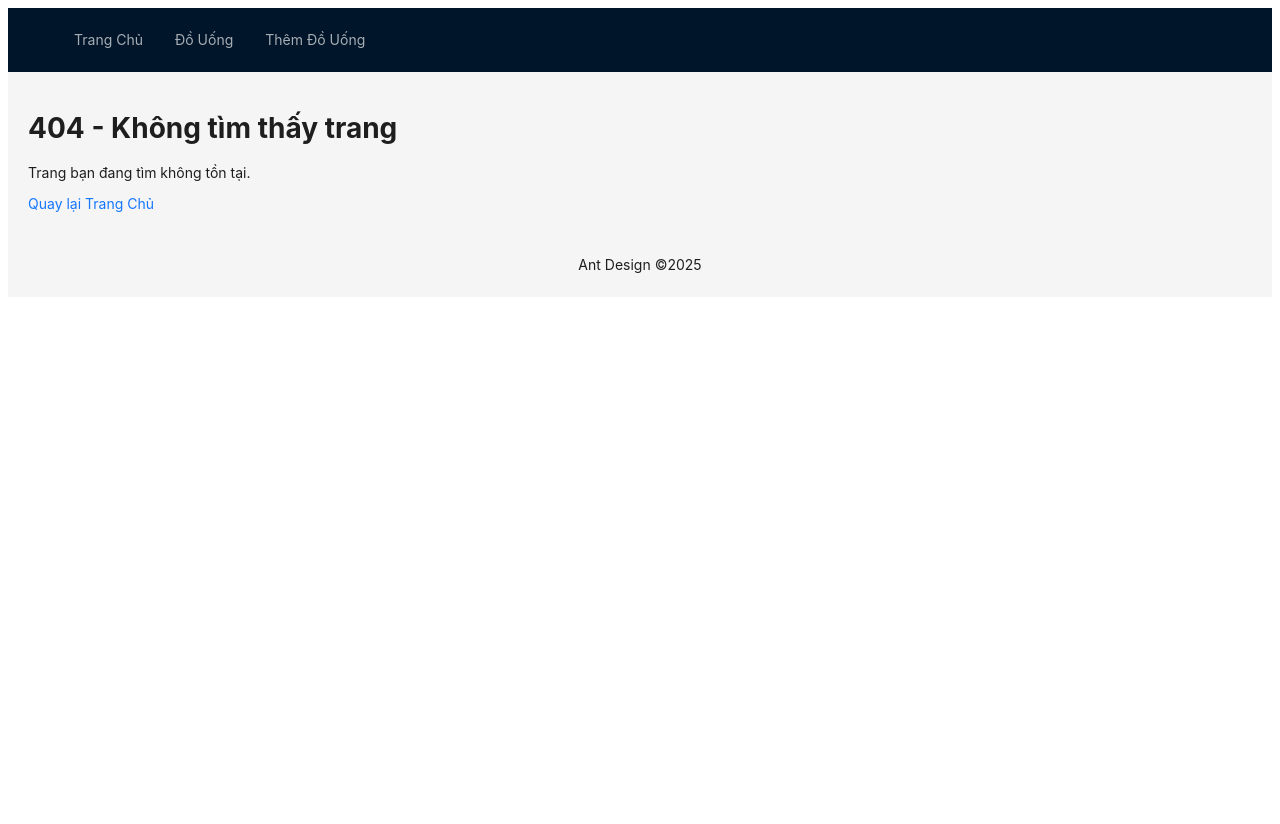
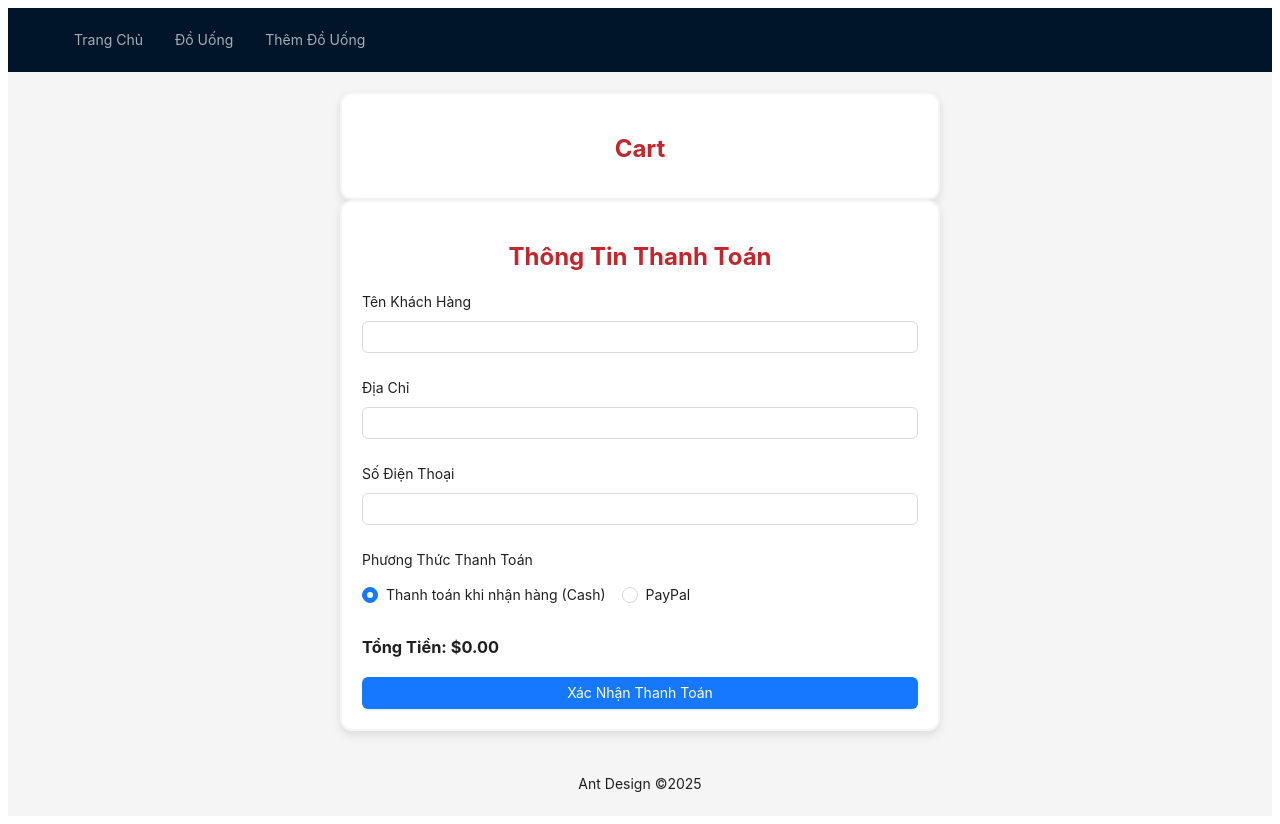
Before and after one commit to doanquockiet/demo_api_sdn, a React (Vite) app: page /checkout in a window 1280 px wide. Before the commit this address had no page. Before the commit the page ends 800 px from the top, so only its background shows below. Built offline with nearby package versions, Linux system fonts and the light colour scheme.

Commit message:
Create cart view and checkout

```diff
--- /dev/null
+++ b/src/context/CartContext.jsx
@@ -0,0 +1,81 @@
+import React, { createContext, useContext, useState, useEffect } from "react";
+
+// Tạo context giỏ hàng
+const CartContext = createContext();
+
+export const CartProvider = ({ children }) => {
+  const [cart, setCart] = useState([]);
+
+  //Lấy giỏ hàng từ localStorage khi ứng dụng khởi chạy
+  useEffect(() => {
+    const storedCart = localStorage.getItem("cart");
+    const storedTimestamp = localStorage.getItem("cartTimestamp");
+
+    if (storedCart && storedTimestamp) {
+      const now = new Date().getTime();
+      const thirtyDays = 30 * 24 * 60 * 60 * 1000; // 30 ngày
+
+      if (now - parseInt(storedTimestamp) < thirtyDays) {
+        setCart(JSON.parse(storedCart)); // Load giỏ hàng nếu còn hạn sử dụng
+      } else {
+        localStorage.removeItem("cart"); // Xóa nếu quá hạn
+        localStorage.removeItem("cartTimestamp");
+      }
+    }
+  }, []);
+
+  // Hàm lưu giỏ hàng vào localStorage
+  const saveCartToLocalStorage = (cart) => {
+    localStorage.setItem("cart", JSON.stringify(cart));
+    localStorage.setItem("cartTimestamp", new Date().getTime().toString());
+  };
+
+  // Thêm sản phẩm vào giỏ hàng
+  const addToCart = (product) => {
+    setCart((prevCart) => {
+      const existingItem = prevCart.find((item) => item._id === product._id);
+      let updatedCart;
+      if (existingItem) {
+        updatedCart = prevCart.map((item) =>
+          item._id === product._id
+            ? { ...item, quantity: item.quantity + 1 }
+            : item
+        );
+      } else {
+        updatedCart = [...prevCart, { ...product, quantity: 1 }];
+      }
+      saveCartToLocalStorage(updatedCart);
+      return updatedCart;
+    });
+  };
+
+  // Cập nhật số lượng sản phẩm
+  const updateCartItem = (productId, quantity) => {
+    setCart((prevCart) => {
+      const updatedCart = prevCart.map((item) =>
+        item._id === productId ? { ...item, quantity } : item
+      );
+      saveCartToLocalStorage(updatedCart);
+      return updatedCart;
+    });
+  };
+
+  // Xóa sản phẩm khỏi giỏ hàng
+  const removeFromCart = (productId) => {
+    setCart((prevCart) => {
+      const updatedCart = prevCart.filter((item) => item._id !== productId);
+      saveCartToLocalStorage(updatedCart);
+      return updatedCart;
+    });
+  };
+
+  return (
+    <CartContext.Provider
+      value={{ cart, addToCart, updateCartItem, removeFromCart }}
+    >
+      {children}
+    </CartContext.Provider>
+  );
+};
+
+export const useCart = () => useContext(CartContext);
--- /dev/null
+++ b/src/pages/CheckoutPage/index.jsx
@@ -0,0 +1,125 @@
+import React, { useState } from "react";
+import { useCart } from "../../context/CartContext"; // Lấy giỏ hàng từ context
+import { Input, Button, Radio, Form, message } from "antd";
+import axios from "axios";
+import { useNavigate } from "react-router-dom";
+import "./styles.css";
+const index = () => {
+  const { cart } = useCart();
+  const [customerInfo, setCustomerInfo] = useState({
+    name: "",
+    address: "",
+    phone: "",
+  });
+  const [paymentMethod, setPaymentMethod] = useState("cash");
+  const navigate = useNavigate();
+
+  // Tính tổng tiền đơn hàng
+  const totalAmount = cart.reduce(
+    (sum, item) => sum + item.drink_price * item.quantity,
+    0
+  );
+
+  // Xử lý thay đổi thông tin khách hàng
+  const handleInputChange = (e) => {
+    const { name, value } = e.target;
+    setCustomerInfo({ ...customerInfo, [name]: value });
+  };
+
+  // Gửi đơn hàng đến server
+  const handlePayment = async () => {
+    if (
+      !customerInfo.name ||
+      !customerInfo.address ||
+      !customerInfo.phoneNumber
+    ) {
+      message.error("Vui lòng nhập đầy đủ thông tin!");
+      return;
+    }
+
+    const orderData = {
+      cus_id: "123456", // Giả định ID khách hàng
+      staff_id: "staff001", // Giả định ID nhân viên
+      order_description: cart
+        .map((item) => `${item.drink_name} x${item.quantity}`)
+        .join(", "),
+      total_price: totalAmount,
+    };
+
+    try {
+      if (paymentMethod === "cash") {
+        const response = await axios.post(
+          "http://localhost:5000/api/payment/cash",
+          orderData
+        );
+        message.success(response.data.message);
+        navigate("/success"); // Điều hướng đến trang xác nhận
+      } else {
+        message.info("Chuyển hướng sang PayPal...");
+      }
+    } catch (error) {
+      message.error("Thanh toán thất bại, vui lòng thử lại!");
+    }
+  };
+
+  return (
+    <div>
+      <div className="checkout-container cart">
+        {/* thông tin về đơn hàng đã chọn  */}
+        <h2>Cart</h2>
+        <Form>
+          {cart.map((item) => (
+            <div key={item.drink_id} className="cart-item">
+              <p>{item.drink_name}</p>
+              <p>{item.drink_price}</p>
+            </div>
+          ))}
+        </Form>
+      </div>
+      <div
+        className="checkout-container information"
+        style={{ maxWidth: 600, margin: "auto", padding: 20 }}
+      >
+        <h2>Thông Tin Thanh Toán</h2>
+        <Form layout="vertical">
+          <Form.Item label="Tên Khách Hàng">
+            <Input
+              name="name"
+              value={customerInfo.name}
+              onChange={handleInputChange}
+            />
+          </Form.Item>
+          <Form.Item label="Địa Chỉ">
+            <Input
+              name="address"
+              value={customerInfo.address}
+              onChange={handleInputChange}
+            />
+          </Form.Item>
+          <Form.Item label="Số Điện Thoại">
+            <Input
+              name="phone"
+              value={customerInfo.phoneNumber}
+              onChange={handleInputChange}
+            />
+          </Form.Item>
+          <Form.Item label="Phương Thức Thanh Toán">
+            <Radio.Group
+              value={paymentMethod}
+              onChange={(e) => setPaymentMethod(e.target.value)}
+            >
+              <Radio value="cash">Thanh toán khi nhận hàng (Cash)</Radio>
+              <Radio value="paypal">PayPal</Radio>
+            </Radio.Group>
+          </Form.Item>
+          <h3>Tổng Tiền: ${totalAmount.toFixed(2)}</h3>
+          <Button type="primary" block onClick={handlePayment}>
+            Xác Nhận Thanh Toán
+          </Button>
+        </Form>
+      </div>
+    </div>
+  );
+};
+
+export default index;
--- /dev/null
+++ b/src/pages/CheckoutPage/styles.css
@@ -0,0 +1,59 @@
+/* General container */
+.checkout-container {
+  background: #ffffff;
+  padding: 20px;
+  border-radius: 12px;
+  box-shadow: 0px 4px 10px rgba(0, 0, 0, 0.1);
+  margin-bottom: 20px;
+}
+
+/* Cart Section */
+.cart {
+  max-width: 600px;
+  margin: auto;
+  padding: 20px;
+  text-align: center;
+  border: 2px solid #f5f5f5;
+}
+
+.cart h2 {
+  color: #c1272d;
+  font-size: 24px;
+  margin-bottom: 15px;
+}
+
+.cart-item {
+  display: flex;
+  justify-content: space-between;
+  align-items: center;
+  background: #f9f9f9;
+  padding: 12px;
+  border-radius: 8px;
+  margin-bottom: 10px;
+  transition: all 0.3s ease-in-out;
+}
+
+.cart-item p {
+  margin: 0;
+  font-size: 16px;
+  font-weight: 500;
+}
+
+.cart-item:hover {
+  background: #fff1f1;
+}
+
+/* Payment Information */
+.information {
+  background: #ffffff;
+  padding: 20px;
+  border: 2px solid #f5f5f5;
+  border-radius: 12px;
+}
+
+.information h2 {
+  text-align: center;
+  color: #c1272d;
+  font-size: 24px;
+  margin-bottom: 20px;
+}
--- a/src/routes/AppRoutes.jsx
+++ b/src/routes/AppRoutes.jsx
@@ -6,10 +6,12 @@ import NotFound from "../pages/NotFound";
 import AppLayout from "../components/AppLayout";
 import AddDrink from "../components/AddDrink";
 import UpdateDrink from "../components/UpdateDrink";
-
+import { CartProvider } from "../context/CartContext";
+import CheckoutPage from "../pages/CheckoutPage";
 const AppRoutes = () => {
   return (
     <Router>
+      <CartProvider>
         <AppLayout>
           <Routes>
             <Route path="/" element={<Home />} />
@@ -17,8 +19,10 @@ const AppRoutes = () => {
             <Route path="/add-drink" element={<AddDrink />} />
             <Route path="/update-drink/:id" element={<UpdateDrink />} />
             <Route path="*" element={<NotFound />} />
+            <Route path="/checkout" element={<CheckoutPage />} />
           </Routes>
         </AppLayout>
+      </CartProvider>
     </Router>
   );
 };
```
Also changed, not shown: eslint.config.js (+37 -37 lines). Lines whose indentation alone changed are shown as unchanged.
